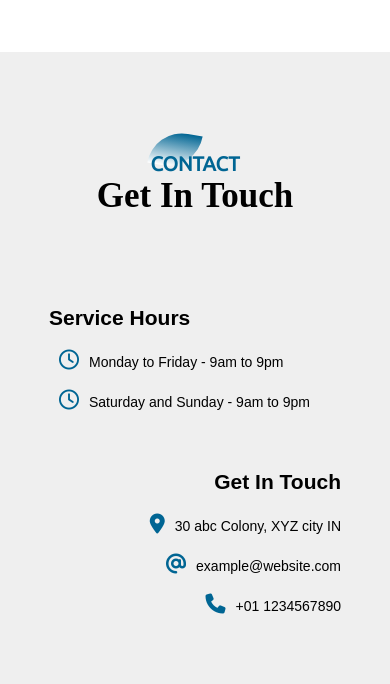
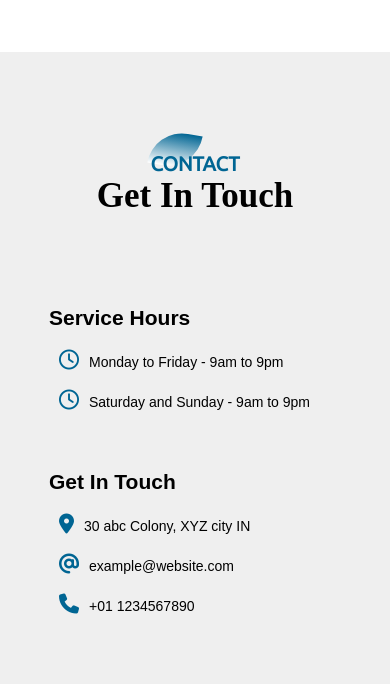
Before and after one commit to thesoumil/thesoumil.github.io, a plain HTML site: page carclub/index.html in a window 390 px wide. Shown: the part 4250-4934 px from the top of the page. Drawn offline with Linux system fonts and the light colour scheme; some packages are replaced by stand-ins of ours; a script that the page names is missing; a web font is replaced by a local one.

Commit message:
Update style.css

```diff
--- a/carclub/style.css
+++ b/carclub/style.css
@@ -407,5 +407,9 @@ hr {
     .footer-left, .footer-right {
         flex-basis: 100%;
         font-size: 14px;
+        text-align: initial;
+    }
+    .footer-left .fa, .footer-right .fa {
+        text-align: initial;
     }
 }
```
